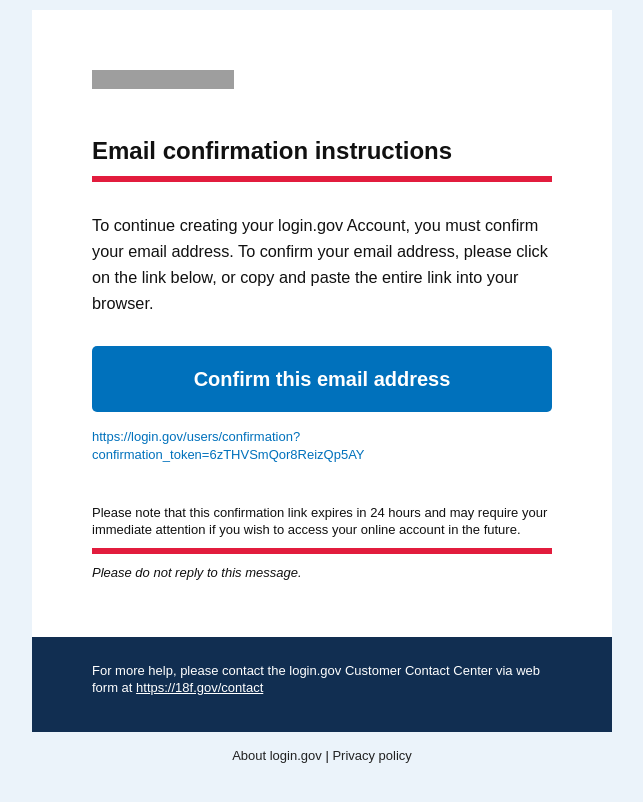
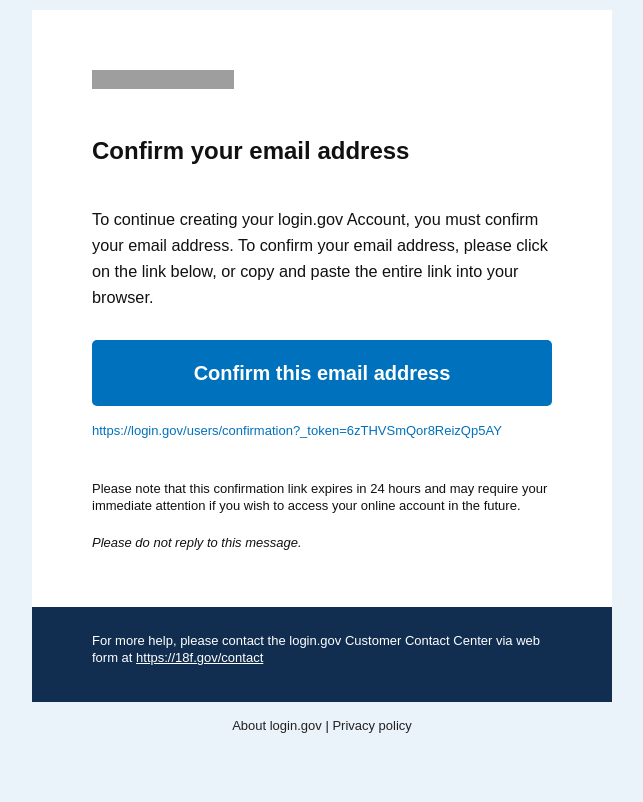
Before and after one commit to 18F/identity-usability-testing, a Jekyll site: the page built from _pages/create/03-actual-email.html, in a window 1280 px wide. Shown: the top 802 px of the page, without its empty margins (318-961 px from the left). Built offline with Jekyll 4.4.1, drawn with Linux system fonts in a browser that asks for light colours; grey boxes are pictures that could not be loaded.

Commit message:
fix email styles, change words

```diff
--- a/_pages/create/03-actual-email.html
+++ b/_pages/create/03-actual-email.html
@@ -451,19 +451,19 @@
 <table class="row" style="border-collapse: collapse; border-spacing: 0; display: table; padding: 0; position: relative; text-align: left; vertical-align: top; width: 100%;"><tbody><tr style="padding: 0; vertical-align: top;" align="left"><th class="small-12 large-12 columns first last" style="color: #111; font-family: Arial, Helvetica, sans-serif; font-size: 13px; font-weight: normal; line-height: 17px; margin: 0 auto; padding: 0 60px 16px; width: 520px;" align="left"><table style="border-collapse: collapse; border-spacing: 0; padding: 0; text-align: left; vertical-align: top; width: 100%;"><tr style="padding: 0; vertical-align: top;" align="left">
 <th style="color: #111; font-family: Arial, Helvetica, sans-serif; font-size: 13px; font-weight: normal; line-height: 17px; margin: 0; padding: 0;" align="left">
 <table class="spacer" style="border-collapse: collapse; border-spacing: 0; padding: 0; text-align: left; vertical-align: top; width: 100%;"><tbody><tr style="padding: 0; vertical-align: top;" align="left"><td class="s30" height="30px" style="-moz-hyphens: auto; -webkit-hyphens: auto; border-collapse: collapse !important; color: #111; font-family: Arial, Helvetica, sans-serif; font-size: 30px; font-weight: normal; hyphens: auto; line-height: 30px; margin: 0; mso-line-height-rule: exactly; padding: 0; word-wrap: break-word;" align="left" valign="top"> </td></tr></tbody></table>
-<h4 style="border-bottom-color: #e21c3d; border-bottom-style: solid; border-bottom-width: 6px; color: inherit; font-family: Arial, Helvetica, sans-serif; font-size: 24px; font-weight: bold; line-height: 1.3; margin: 0 0 30px; padding: 0 0 10px; word-wrap: normal;" align="left">Email confirmation instructions</h4>
+<h4 style="color: inherit; font-family: Arial, Helvetica, sans-serif; font-size: 24px; font-weight: bold; line-height: 1.3; margin: 0 0 30px; padding: 0 0 10px; word-wrap: normal;" align="left">Confirm your email address</h4>
 <p class="lead" style="color: #111; font-family: Arial, Helvetica, sans-serif; font-size: 16.25px; font-weight: normal; line-height: 1.6; margin: 0 0 30px; padding: 0;" align="left">To continue creating your login.gov Account, you must confirm your email address. To confirm your email address, please click on the link below, or copy and paste the entire link into your browser.
 </p>
 <table class="button expanded large radius" style="border-collapse: collapse; border-spacing: 0; margin: 0 0 16px; padding: 0; text-align: left; vertical-align: top; width: 100% !important;"><tbody><tr style="padding: 0; vertical-align: top;" align="left">
 <td style="-moz-hyphens: auto; -webkit-hyphens: auto; border-collapse: collapse !important; color: #111; font-family: Arial, Helvetica, sans-serif; font-size: 13px; font-weight: normal; hyphens: auto; line-height: 17px; margin: 0; padding: 0; word-wrap: break-word;" align="left" valign="top"><table style="border-collapse: collapse; border-spacing: 0; padding: 0; text-align: left; vertical-align: top; width: 100%;"><tbody><tr style="padding: 0; vertical-align: top;" align="left"><td style="-moz-hyphens: auto; -webkit-hyphens: auto; border: 2px none #0071bc; border-collapse: collapse !important; border-radius: 5px; color: #fff; font-family: Arial, Helvetica, sans-serif; font-size: 13px; font-weight: normal; hyphens: auto; line-height: 17px; margin: 0; padding: 0; word-wrap: break-word;" align="left" bgcolor="#0071bc" valign="top"><center style="min-width: 0; width: 100%;"><a class="float-center" align="center" href="{{ "/users/confirmation/" | prepend: site.baseurl }}" style="border: 0 solid #0071bc; border-radius: 5px; color: #fff; display: inline-block; font-family: Arial, Helvetica, sans-serif; font-size: 20px; font-weight: bold; line-height: 1.3; margin: 0; padding: 20px 0; text-align: center; text-decoration: none; width: 100%;">Confirm this email address</a></center></td></tr></tbody></table></td>
 <td class="expander" style="-moz-hyphens: auto; -webkit-hyphens: auto; border-collapse: collapse !important; color: #111; font-family: Arial, Helvetica, sans-serif; font-size: 13px; font-weight: normal; hyphens: auto; line-height: 17px; margin: 0; padding: 0; visibility: hidden; width: 0; word-wrap: break-word;" align="left" valign="top"></td>
 </tr></tbody></table>
-<p style="color: #111; font-family: Arial, Helvetica, sans-serif; font-size: 13px; font-weight: normal; line-height: 17px; margin: 0 0 10px; padding: 0;" align="left"><a href="{{ "/users/confirmation/" | prepend: site.baseurl }}" style="color: #0071bc; font-family: Arial, Helvetica, sans-serif; font-weight: normal; line-height: 1.3; margin: 0; padding: 0; text-align: left; text-decoration: none;">https://login.gov/users/confirmation?confirmation_token=6zTHVSmQor8ReizQp5AY</a></p>
+<p style="color: #111; font-family: Arial, Helvetica, sans-serif; font-size: 13px; font-weight: normal; line-height: 17px; margin: 0 0 10px; padding: 0;" align="left"><a href="{{ "/users/confirmation/" | prepend: site.baseurl }}" style="color: #0071bc; font-family: Arial, Helvetica, sans-serif; font-weight: normal; line-height: 1.3; margin: 0; padding: 0; text-align: left; text-decoration: none;">https://login.gov/users/confirmation?_token=6zTHVSmQor8ReizQp5AY</a></p>
 <table class="spacer" style="border-collapse: collapse; border-spacing: 0; padding: 0; text-align: left; vertical-align: top; width: 100%;"><tbody><tr style="padding: 0; vertical-align: top;" align="left">
 <td class="s30" height="30px" style="-moz-hyphens: auto; -webkit-hyphens: auto; border-collapse: collapse !important; color: #111; font-family: Arial, Helvetica, sans-serif; font-size: 30px; font-weight: normal; hyphens: auto; line-height: 30px; margin: 0; mso-line-height-rule: exactly; padding: 0; word-wrap: break-word;" align="left" valign="top"></td> </tr></tbody></table>
 <p style="color: #111; font-family: Arial, Helvetica, sans-serif; font-size: 13px; font-weight: normal; line-height: 17px; margin: 0 0 10px; padding: 0;" align="left">Please note that this confirmation link expires in 24 hours and may require your immediate attention if you wish to access your online account in the future.
 </p>
-<table class="hr" style="border-collapse: collapse; border-spacing: 0; margin: 10px auto; padding: 0; text-align: left; vertical-align: top; width: 100%;"><tr style="padding: 0; vertical-align: top;" align="left"><th style="border-bottom-color: #e21c3d; border-bottom-style: solid; border-width: 0 0 6px; clear: both; color: #111; font-family: Arial, Helvetica, sans-serif; font-size: 13px; font-weight: normal; height: 0; line-height: 17px; margin: 10px auto; max-width: 580px; padding: 0;" align="left"> </th></tr></table>
+<table class="hr" style="border-collapse: collapse; border-spacing: 0; margin: 10px auto; padding: 0; text-align: left; vertical-align: top; width: 100%;"><tr style="padding: 0; vertical-align: top;" align="left"><th style="clear: both; color: #111; font-family: Arial, Helvetica, sans-serif; font-size: 13px; font-weight: normal; height: 0; line-height: 17px; margin: 10px auto; max-width: 580px; padding: 0;" align="left"> </th></tr></table>
 <p style="color: #111; font-family: Arial, Helvetica, sans-serif; font-size: 13px; font-weight: normal; line-height: 17px; margin: 0 0 10px; padding: 0;" align="left"><i>Please do not reply to this message.</i></p>
 <table class="spacer" style="border-collapse: collapse; border-spacing: 0; padding: 0; text-align: left; vertical-align: top; width: 100%;"><tbody><tr style="padding: 0; vertical-align: top;" align="left"><td class="s30" height="30px" style="-moz-hyphens: auto; -webkit-hyphens: auto; border-collapse: collapse !important; color: #111; font-family: Arial, Helvetica, sans-serif; font-size: 30px; font-weight: normal; hyphens: auto; line-height: 30px; margin: 0; mso-line-height-rule: exactly; padding: 0; word-wrap: break-word;" align="left" valign="top"> </td></tr></tbody></table>
 </th>
```
